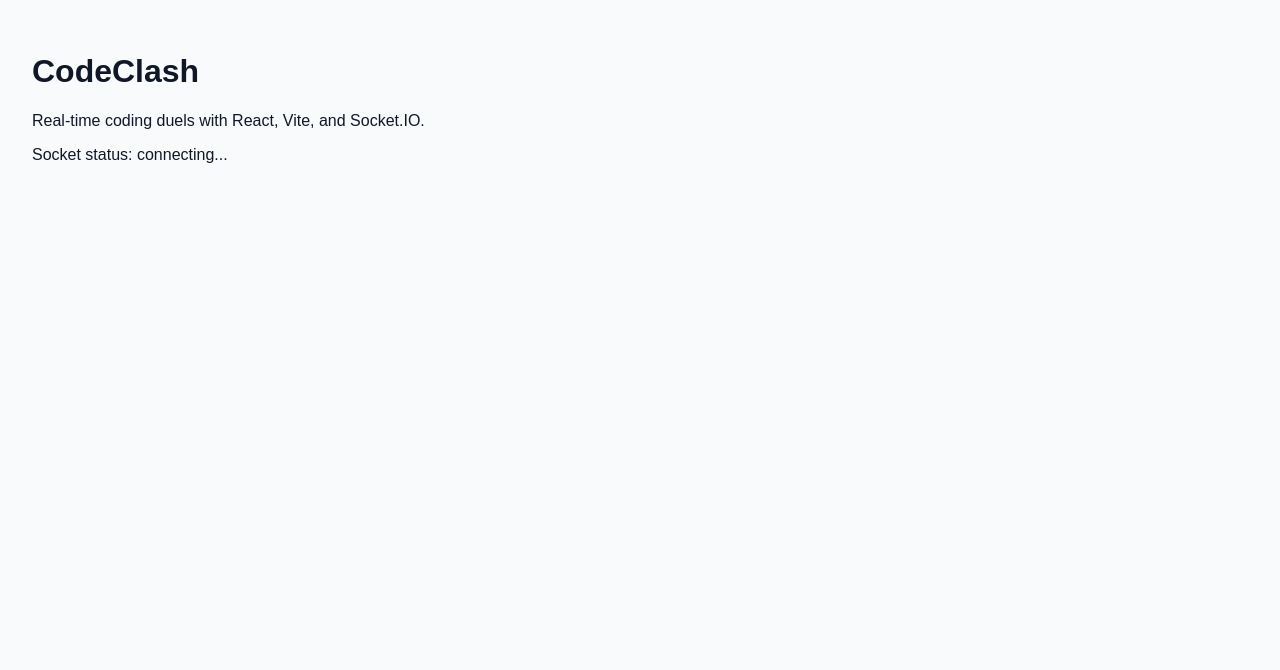
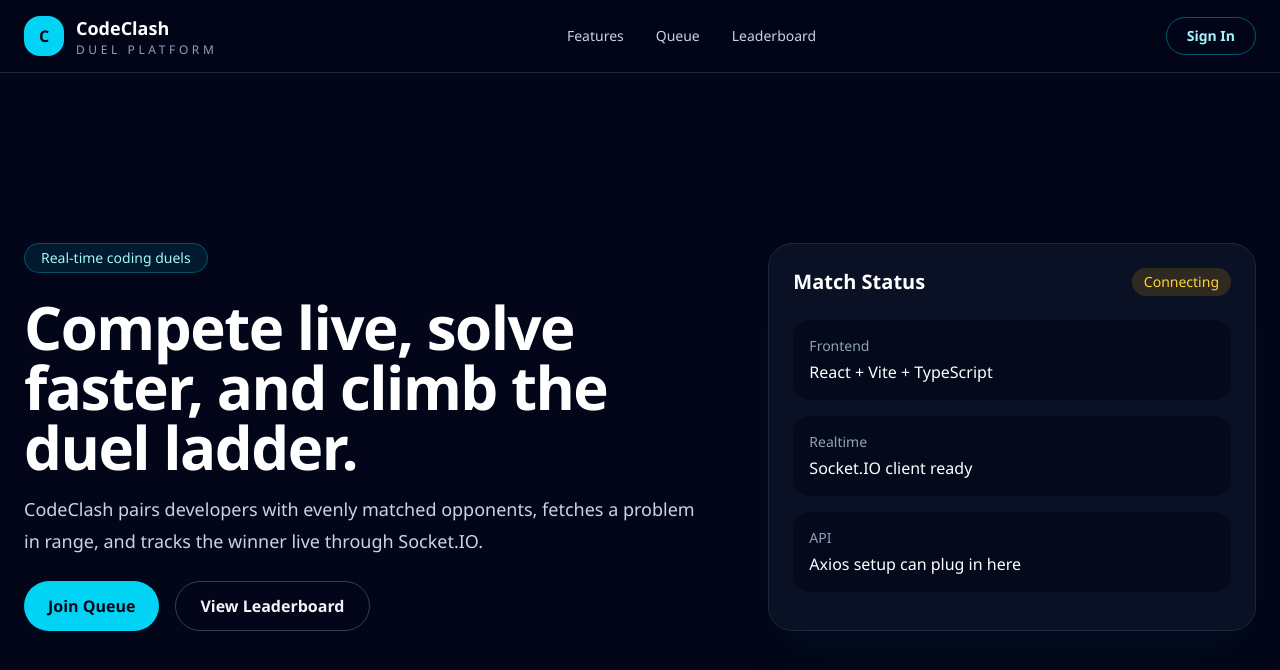
Before and after one commit to aaryan-iiitu/CodeClash, a React (Vite) app in the folder frontend/: page / in a window 1280 px wide. Shown: the top 670 px of the page. Built offline with nearby package versions, Linux system fonts and the light colour scheme; no server answers.

Commit message:
basic frontend

```diff
--- a/frontend/package.json
+++ b/frontend/package.json
@@ -9,14 +9,17 @@
     "preview": "vite preview"
   },
   "dependencies": {
+    "axios": "^1.8.4",
     "react": "^18.3.1",
     "react-dom": "^18.3.1",
     "socket.io-client": "^4.8.1"
   },
   "devDependencies": {
+    "@tailwindcss/vite": "^4.1.1",
     "@types/react": "^18.3.12",
     "@types/react-dom": "^18.3.1",
     "@vitejs/plugin-react": "^4.3.4",
+    "tailwindcss": "^4.1.1",
     "typescript": "^5.7.2",
     "vite": "^6.0.3"
   }
--- a/frontend/src/App.tsx
+++ b/frontend/src/App.tsx
@@ -1,7 +1,13 @@
 import HomePage from "./pages/HomePage";
+import Navbar from "./components/Navbar";
 
 function App() {
-  return <HomePage />;
+  return (
+    <div className="min-h-screen bg-slate-950 text-slate-100">
+      <Navbar />
+      <HomePage />
+    </div>
+  );
 }
 
 export default App;
--- a/frontend/src/components/DuelLobby.tsx
+++ b/frontend/src/components/DuelLobby.tsx
@@ -4,10 +4,59 @@
   const socket = useSocket();
 
   return (
-    <main style={{ padding: "2rem" }}>
-      <h1>CodeClash</h1>
-      <p>Real-time coding duels with React, Vite, and Socket.IO.</p>
-      <p>Socket status: {socket.connected ? "connected" : "connecting..."}</p>
+    <main className="grid gap-10 lg:grid-cols-[1.3fr_0.9fr]">
+      <section className="space-y-6">
+        <span className="inline-flex rounded-full border border-cyan-400/30 bg-cyan-400/10 px-4 py-1 text-sm font-medium text-cyan-200">
+          Real-time coding duels
+        </span>
+        <div className="space-y-4">
+          <h1 className="max-w-3xl text-5xl font-semibold tracking-tight text-white sm:text-6xl">
+            Compete live, solve faster, and climb the duel ladder.
+          </h1>
+          <p className="max-w-2xl text-lg leading-8 text-slate-300">
+            CodeClash pairs developers with evenly matched opponents, fetches a problem in
+            range, and tracks the winner live through Socket.IO.
+          </p>
+        </div>
+        <div className="flex flex-wrap gap-4">
+          <button className="rounded-full bg-cyan-400 px-6 py-3 font-semibold text-slate-950 transition hover:bg-cyan-300">
+            Join Queue
+          </button>
+          <button className="rounded-full border border-slate-700 px-6 py-3 font-semibold text-slate-100 transition hover:border-slate-500 hover:bg-slate-900">
+            View Leaderboard
+          </button>
+        </div>
+      </section>
+
+      <section className="rounded-3xl border border-slate-800 bg-slate-900/70 p-6 shadow-2xl shadow-cyan-950/20 backdrop-blur">
+        <div className="flex items-center justify-between">
+          <h2 className="text-xl font-semibold text-white">Match Status</h2>
+          <span
+            className={`rounded-full px-3 py-1 text-sm font-medium ${
+              socket.connected
+                ? "bg-emerald-400/15 text-emerald-300"
+                : "bg-amber-400/15 text-amber-300"
+            }`}
+          >
+            {socket.connected ? "Connected" : "Connecting"}
+          </span>
+        </div>
+
+        <div className="mt-6 space-y-4 text-sm text-slate-300">
+          <div className="rounded-2xl bg-slate-950/70 p-4">
+            <p className="text-slate-400">Frontend</p>
+            <p className="mt-1 text-base font-medium text-white">React + Vite + TypeScript</p>
+          </div>
+          <div className="rounded-2xl bg-slate-950/70 p-4">
+            <p className="text-slate-400">Realtime</p>
+            <p className="mt-1 text-base font-medium text-white">Socket.IO client ready</p>
+          </div>
+          <div className="rounded-2xl bg-slate-950/70 p-4">
+            <p className="text-slate-400">API</p>
+            <p className="mt-1 text-base font-medium text-white">Axios setup can plug in here</p>
+          </div>
+        </div>
+      </section>
     </main>
   );
 };
--- /dev/null
+++ b/frontend/src/components/Navbar.tsx
@@ -0,0 +1,35 @@
+const Navbar = () => {
+  return (
+    <header className="sticky top-0 z-20 border-b border-slate-800 bg-slate-950/85 backdrop-blur">
+      <nav className="mx-auto flex h-[72px] max-w-7xl items-center justify-between px-6">
+        <div className="flex items-center gap-3">
+          <div className="flex h-10 w-10 items-center justify-center rounded-2xl bg-cyan-400 font-bold text-slate-950">
+            C
+          </div>
+          <div>
+            <p className="text-lg font-semibold text-white">CodeClash</p>
+            <p className="text-xs uppercase tracking-[0.3em] text-slate-400">Duel Platform</p>
+          </div>
+        </div>
+
+        <div className="hidden items-center gap-8 text-sm text-slate-300 md:flex">
+          <a className="transition hover:text-white" href="#features">
+            Features
+          </a>
+          <a className="transition hover:text-white" href="#queue">
+            Queue
+          </a>
+          <a className="transition hover:text-white" href="#leaderboard">
+            Leaderboard
+          </a>
+        </div>
+
+        <button className="rounded-full border border-cyan-400/40 px-5 py-2 text-sm font-semibold text-cyan-200 transition hover:bg-cyan-400/10">
+          Sign In
+        </button>
+      </nav>
+    </header>
+  );
+};
+
+export default Navbar;
--- a/frontend/src/index.css
+++ b/frontend/src/index.css
@@ -1,13 +1,14 @@
-:root {
-  font-family: Arial, sans-serif;
-  color: #101828;
-  background: #f8fafc;
-}
+@import "tailwindcss";
 
 * {
   box-sizing: border-box;
 }
 
+html {
+  scroll-behavior: smooth;
+}
+
 body {
   margin: 0;
+  font-family: "Segoe UI", sans-serif;
 }
--- a/frontend/src/pages/HomePage.tsx
+++ b/frontend/src/pages/HomePage.tsx
@@ -1,7 +1,11 @@
 import DuelLobby from "../components/DuelLobby";
 
 const HomePage = () => {
-  return <DuelLobby />;
+  return (
+    <div className="mx-auto flex min-h-[calc(100vh-72px)] max-w-7xl items-center px-6 py-12">
+      <DuelLobby />
+    </div>
+  );
 };
 
 export default HomePage;
--- a/frontend/vite.config.ts
+++ b/frontend/vite.config.ts
@@ -1,6 +1,7 @@
 import { defineConfig } from "vite";
 import react from "@vitejs/plugin-react";
+import tailwindcss from "@tailwindcss/vite";
 
 export default defineConfig({
-  plugins: [react()]
+  plugins: [react(), tailwindcss()]
 });
```
Also changed, not shown: 1 other file (tests, documents, lock files or other folders).
